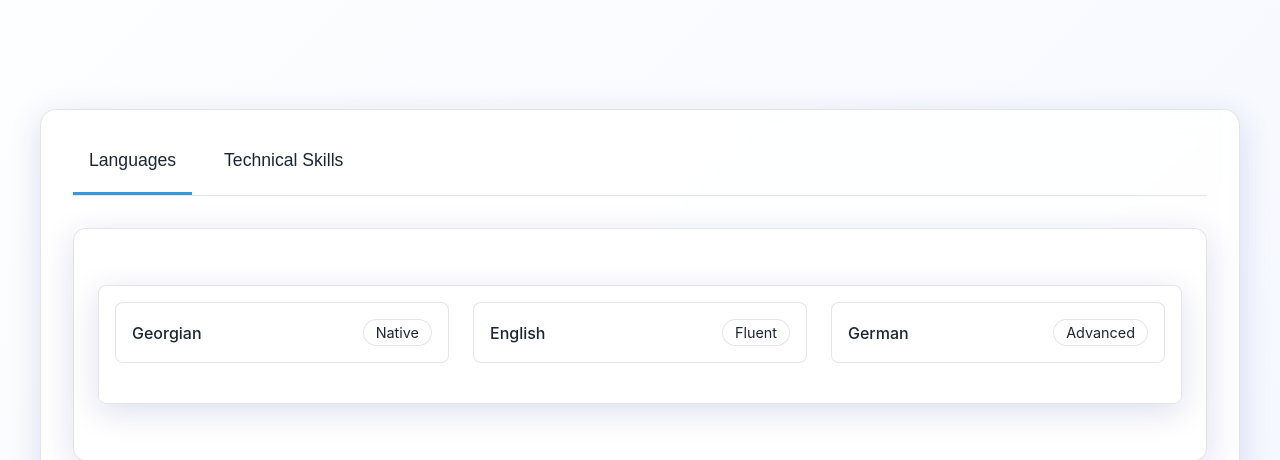
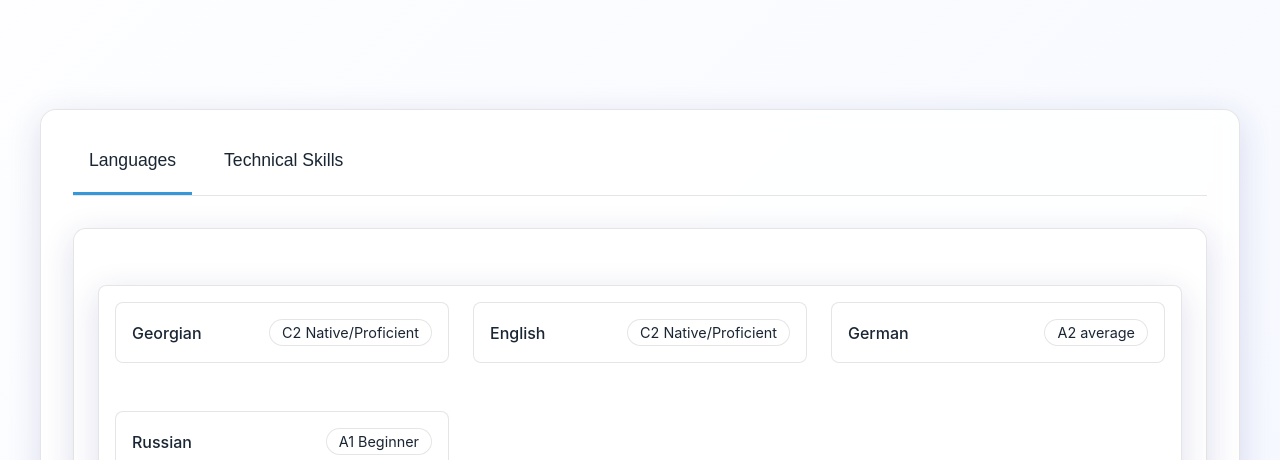
Before and after one commit to Jadessz/JadeCV, a plain HTML site: page index.html in a window 1280 px wide. Shown: the part 340-800 px from the top of the page. Drawn offline with Linux system fonts and the light colour scheme.

Commit message:
Add files via upload

```diff
--- a/index.html
+++ b/index.html
@@ -57,15 +57,19 @@
                     <div class="skills-container">
                         <div class="skill">
                             <span class="skill-name">Georgian</span>
-                            <span class="proficiency-text">Native</span>
+                            <span class="proficiency-text">C2 Native/Proficient</span>
                         </div>
                         <div class="skill">
                             <span class="skill-name">English</span>
-                            <span class="proficiency-text">Fluent</span>
+                            <span class="proficiency-text">C2 Native/Proficient</span>
                         </div>
                         <div class="skill">
                             <span class="skill-name">German</span>
-                            <span class="proficiency-text">Advanced</span>
+                            <span class="proficiency-text">A2 average</span>
+                        </div>
+                        <div class="skill">
+                            <span class="skill-name">Russian</span>
+                            <span class="proficiency-text">A1 Beginner</span>
                         </div>
                     </div>
                 </section>
```
